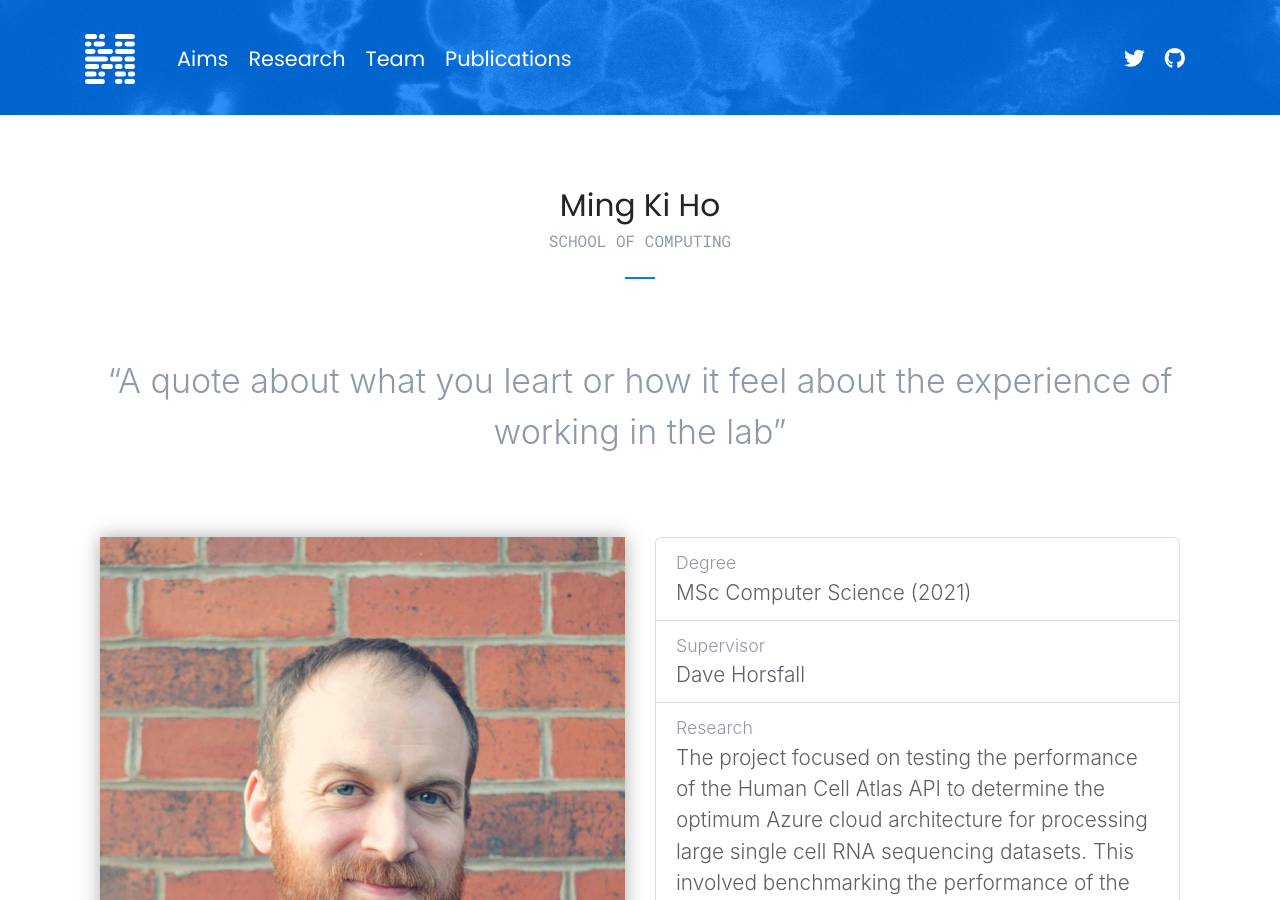
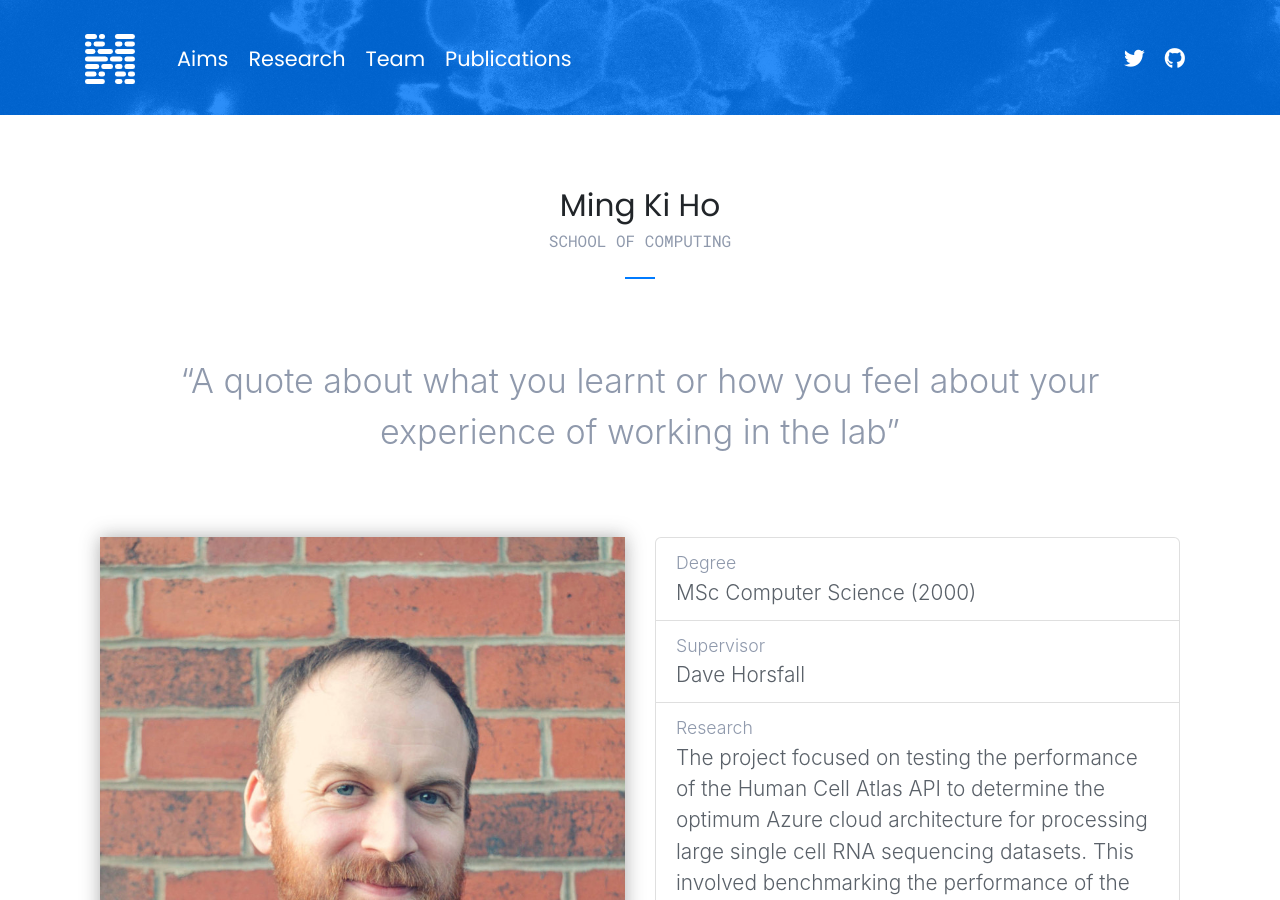
Before and after one commit to haniffalab/haniffalab.github.io, a Jekyll site: the page built from _students/ming-ki-ho.md, in a window 1280 px wide and 900 px high. Built offline with Jekyll 4.4.1, drawn with Linux system fonts in a browser that asks for light colours; nearby versions of some CDN libraries.

Commit message:
small change to student design

```diff
--- a/_layouts/student.html
+++ b/_layouts/student.html
@@ -9,7 +9,7 @@ layout: default
     <div class="example col-md-12 ml-auto mr-auto">
         <div class="row">
           <div class="col-lg-12 col-md-12 col-sm-12 student-quote">
-            &ldquo;A quote about what you leart or how it feel about the experience of working in the lab&rdquo;
+            &ldquo;A quote about what you learnt or how you feel about your experience of working in the lab&rdquo;
           </div>
         </div>
         <div class="row">
@@ -18,7 +18,7 @@ layout: default
           </div>
           <div class="col-lg-6 col-md-6 col-sm-6">
             <ul class="list-group">
-              <li class="list-group-item"><span class="list-item-title">Degree</span>MSc Computer Science (2021)</li>
+              <li class="list-group-item"><span class="list-item-title">Degree</span>{{ page.qualification }} ({{ page.year }})</li>
               <li class="list-group-item"><span class="list-item-title">Supervisor</span>Dave Horsfall</li>
               <li class="list-group-item"><span class="list-item-title">Research</span>The project focused on testing the performance of the Human Cell Atlas API
                 to determine the optimum Azure cloud architecture for processing large single cell RNA
--- a/_students/ming-ki-ho.markdown
+++ b/_students/ming-ki-ho.md
@@ -3,6 +3,7 @@ layout: student
 name:  "Ming Ki Ho"
 subject: "School of Computing"
 qualification: "MSc Computer Science"
+year: 2000
 thumbnail: "dave-horsfall.jpg"
 image: "dave-horsfall-full.jpg"
 ---
```
